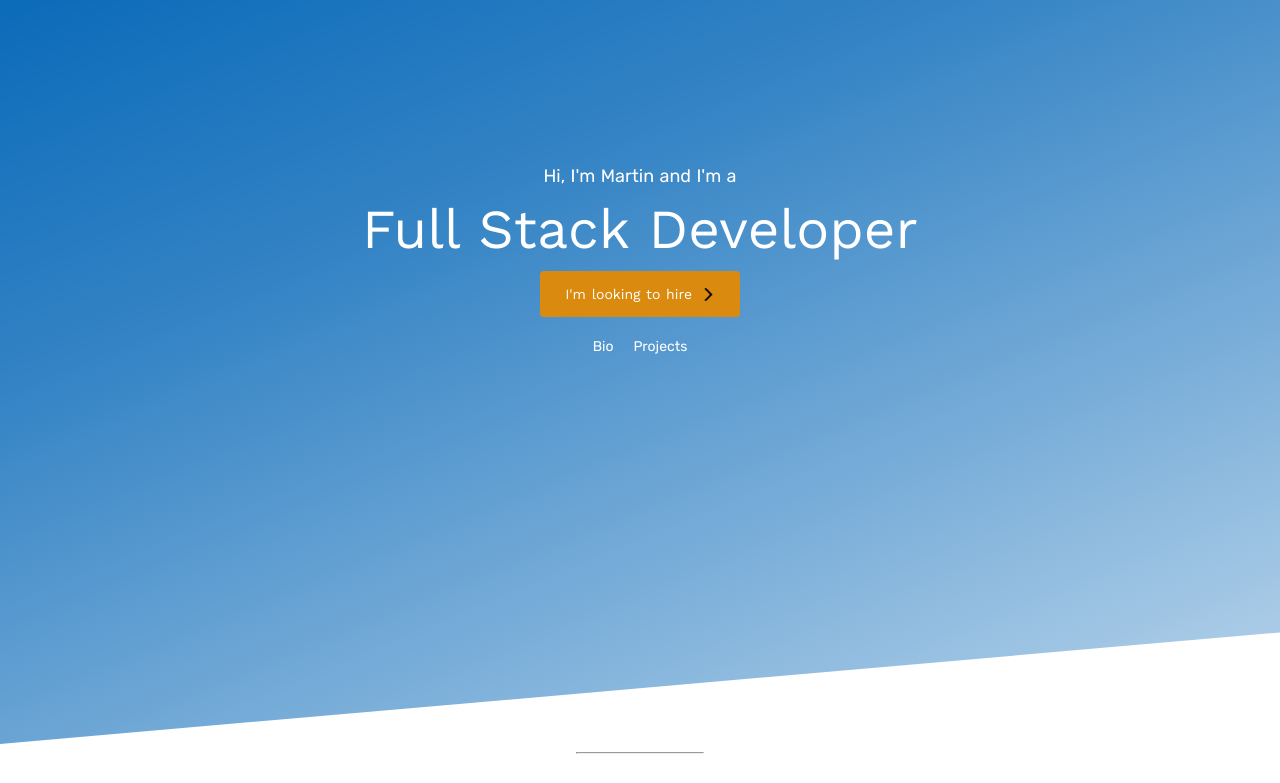
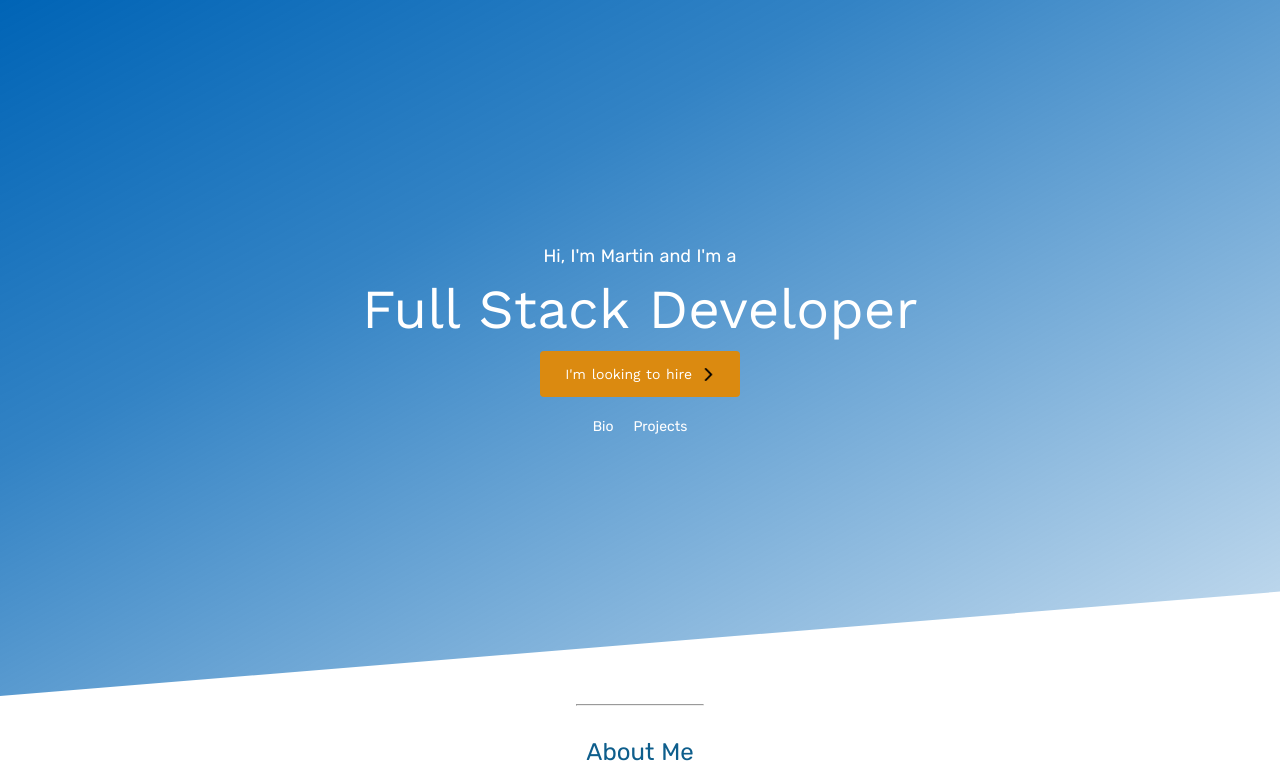
Before and after one commit to MartinTirtawisata/portfolio, a plain HTML site: page index.html in a window 1280 px wide. Shown: the top 783 px of the page. Drawn offline with nearby package versions, Linux system fonts and the light colour scheme.

Commit message:
finished portfolio

```diff
--- a/index.css
+++ b/index.css
@@ -58,9 +58,9 @@ a {
 
 /* Header */
 .title-background-wrapper {
-    padding: 10em 0 23em 0;
+    padding: 15em 0;
     background-position: center;
-    background-size: 1800px;
+    background-size: 100%;
     background-repeat: no-repeat;
     background-image:linear-gradient(to bottom right, rgba(0, 100, 182, 1), rgba(0, 100, 182, 0.8), rgba(0, 100, 182, 0.5), rgba(0, 100, 182, 0.2));
 
```
